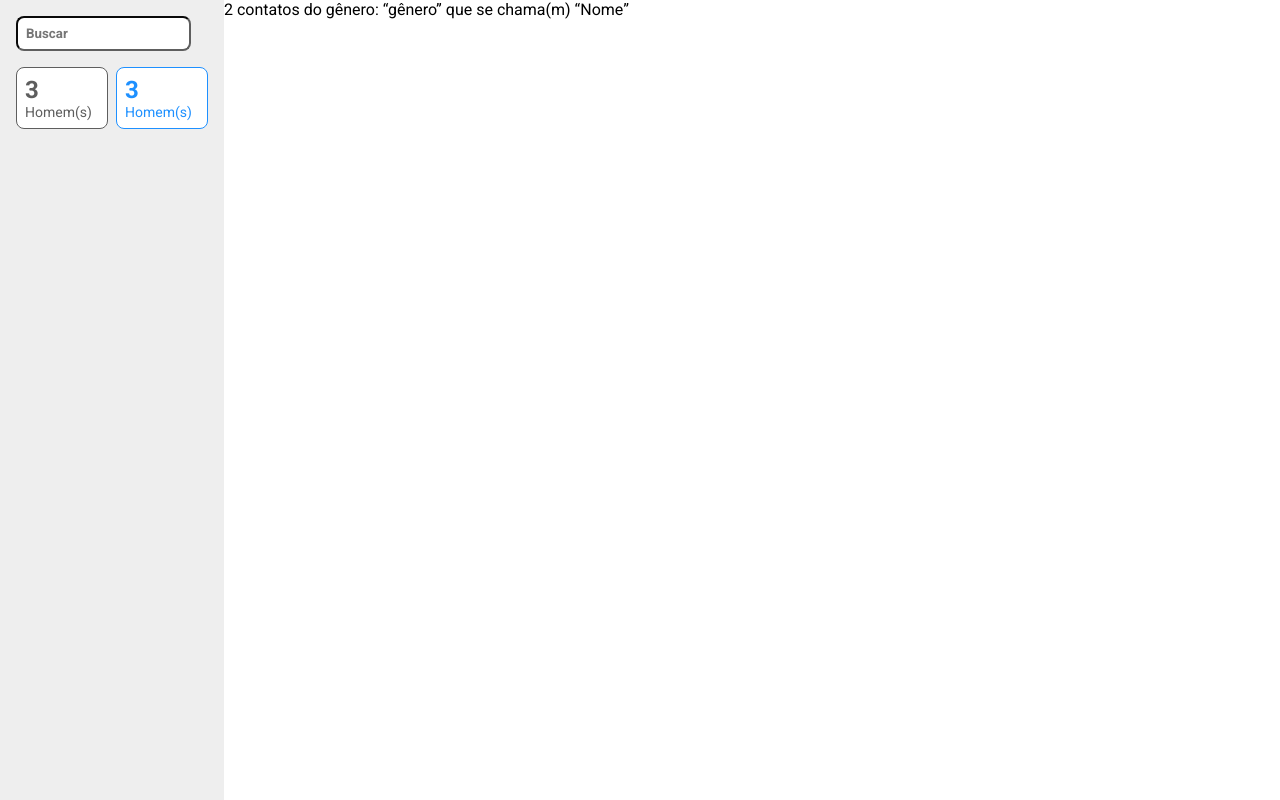
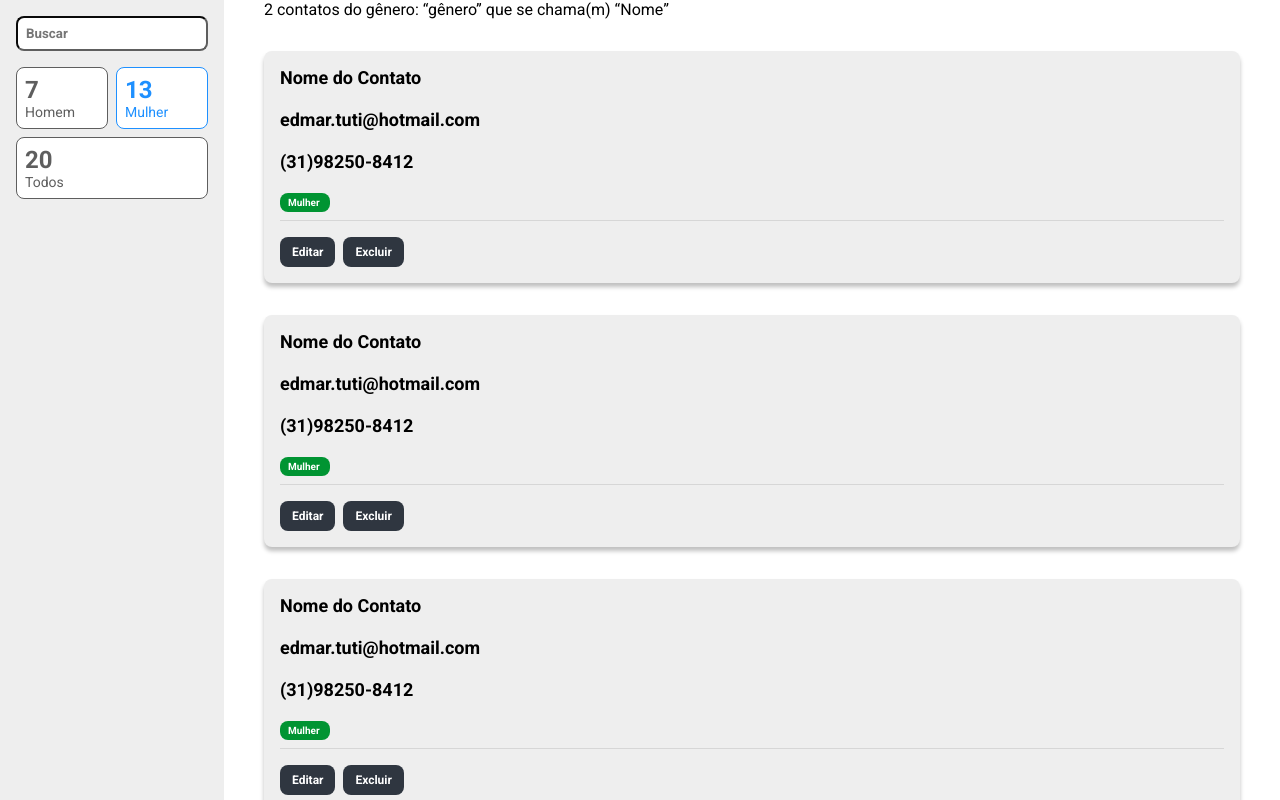
Before and after one commit to EdmarAugust0/lista-de-contatos, a React (Create React App) app: page / in a window 1280 px wide. Shown: the top 800 px of the page. Built offline with nearby package versions, Linux system fonts and the light colour scheme.

Commit message:
adiconado area dos contatos e terminado o filtro

```diff
--- a/src/components/FiltroCard/index.tsx
+++ b/src/components/FiltroCard/index.tsx
@@ -1,13 +1,17 @@
+import { ReactNode } from 'react'
 import * as S from './styles'
 
 export type Props = {
   ativo?: boolean
+  contador: number
+  legenda: string
+  children?: ReactNode
 }
 
-const FiltroCard = (props: Props) => (
-  <S.Card ativo={props.ativo}>
-    <S.Contador>3</S.Contador>
-    <S.Label>Homem(s)</S.Label>
+const FiltroCard = ({ ativo, contador, legenda }: Props) => (
+  <S.Card ativo={ativo}>
+    <S.Contador>{contador}</S.Contador>
+    <S.Label>{legenda}</S.Label>
   </S.Card>
 )
 
--- a/src/components/FiltroCard/styles.ts
+++ b/src/components/FiltroCard/styles.ts
@@ -2,12 +2,16 @@ import styled from 'styled-components'
 import variaveis from '../../styles/variaveis'
 import { Props } from '.'
 
-export const Card = styled.div<Props>`
+type PropsSemLegendaEContador = Omit<Props, 'contador' | 'legenda'>
+
+export const Card = styled.div<PropsSemLegendaEContador>`
   padding: 8px;
-  border: 1px solid ${(props) => (props.ativo ? '#1e90ff' : '#5e5e5e')};
+  border: 1px solid ${(props) => (props?.ativo ? '#1e90ff' : '#5e5e5e')};
   background-color: ${variaveis.branco};
-  color: ${(props) => (props.ativo ? '#1e90ff' : '#5e5e5e')};
+  color: ${(props) => (props?.ativo ? '#1e90ff' : '#5e5e5e')};
   border-radius: 8px;
+  margin-bottom: 8px;
+  cursor: pointer;
 `
 
 export const Contador = styled.div`
--- /dev/null
+++ b/src/components/Tarefa/index.tsx
@@ -0,0 +1,17 @@
+import * as S from './styles'
+
+const Tarefa = () => (
+  <S.Card>
+    <S.Nome as="textarea">Nome do Contato</S.Nome>
+    <S.Email as="textarea">edmar.tuti@hotmail.com</S.Email>
+    <S.Tell as="textarea">(31)98250-8412</S.Tell>
+    <S.GeneroTag>Mulher</S.GeneroTag>
+
+    <S.BarraAcoes>
+      <S.Botao>Editar</S.Botao>
+      <S.Botao>Excluir</S.Botao>
+    </S.BarraAcoes>
+  </S.Card>
+)
+
+export default Tarefa
--- /dev/null
+++ b/src/components/Tarefa/styles.ts
@@ -0,0 +1,64 @@
+import styled from 'styled-components'
+import variaveis from '../../styles/variaveis'
+
+export const Card = styled.div`
+  background-color: ${variaveis.cinzaClaro};
+  box-shadow: 0px 4px 4px rgba(0, 0, 0, 0.25);
+  padding: 16px;
+  margin-top: 32px;
+  border-radius: 8px;
+  display: flex;
+  flex-direction: column;
+`
+
+export const Nome = styled.h3`
+  font-size: 18px;
+  font-weight: bold;
+  background-color: ${variaveis.cinzaClaro};
+  border: none;
+  resize: none;
+`
+
+export const GeneroTag = styled.span`
+  padding: 4px 8px;
+  margin-bottom: 8px;
+  color: ${variaveis.branco};
+  background-color: ${variaveis.verde};
+  font-weight: bold;
+  font-size: 10px;
+  border-radius: 8px;
+  width: 50px;
+`
+
+export const Email = styled.h4`
+  font-size: 18px;
+  font-weight: bold;
+  background-color: ${variaveis.cinzaClaro};
+  border: none;
+  resize: none;
+`
+
+export const Tell = styled.h4`
+  font-size: 18px;
+  font-weight: bold;
+  background-color: ${variaveis.cinzaClaro};
+  border: none;
+  resize: none;
+`
+
+export const BarraAcoes = styled.div`
+  border-top: 1px solid rgba(0, 0, 0, 0.1);
+  padding-top: 16px;
+`
+
+export const Botao = styled.button`
+  font-size: 12px;
+  font-weight: bold;
+  background-color: #2f3640;
+  color: ${variaveis.branco};
+  padding: 8px 12px;
+  margin-right: 8px;
+  border: none;
+  border-radius: 8px;
+  cursor: pointer;
+`
--- a/src/containers/BarraLateral/index.tsx
+++ b/src/containers/BarraLateral/index.tsx
@@ -5,11 +5,12 @@ import * as S from './styles'
 const BarraLateral = () => (
   <S.Aside>
     <div>
-      <S.Campo type="text" placeholder="Buscar" />
+      <S.Campo as="input" type="text" placeholder="Buscar" />
       <S.Filtros>
-        <FiltroCard />
-        <FiltroCard ativo />
+        <FiltroCard legenda="Homem" contador={7} />
+        <FiltroCard legenda="Mulher" contador={13} ativo />
       </S.Filtros>
+      <FiltroCard legenda="Todos" contador={20} />
     </div>
   </S.Aside>
 )
--- a/src/containers/BarraLateral/styles.ts
+++ b/src/containers/BarraLateral/styles.ts
@@ -20,4 +20,5 @@ export const Campo = styled.input`
   font-weight: bold;
   color: ${variaveis.cinza};
   border-color: ${variaveis.cinza};
+  width: 100%;
 `
--- a/src/containers/ListaDeContatos/index.tsx
+++ b/src/containers/ListaDeContatos/index.tsx
@@ -1,10 +1,30 @@
+import Tarefa from '../../components/Tarefa'
+import { Container } from './styles'
+
 const ListaDeContatos = () => (
-  <main>
+  <Container>
     <p>
       2 contatos do gênero: &ldquo;gênero&rdquo; que se chama(m)
       &ldquo;Nome&rdquo;
     </p>
-  </main>
+    <ul>
+      <li>
+        <Tarefa />
+      </li>
+      <li>
+        <Tarefa />
+      </li>
+      <li>
+        <Tarefa />
+      </li>
+      <li>
+        <Tarefa />
+      </li>
+      <li>
+        <Tarefa />
+      </li>
+    </ul>
+  </Container>
 )
 
 export default ListaDeContatos
--- /dev/null
+++ b/src/containers/ListaDeContatos/styles.ts
@@ -0,0 +1,5 @@
+import styled from 'styled-components'
+
+export const Container = styled.main`
+  padding: 0 40px;
+`
--- a/src/styles/index.ts
+++ b/src/styles/index.ts
@@ -6,6 +6,7 @@ const EstiloGlobal = createGlobalStyle`
     padding: 0;
     box-sizing: border-box;
     font-family: Roboto, sans-serif;
+    list-style: none;
   }
 `
 
--- a/src/styles/variaveis.ts
+++ b/src/styles/variaveis.ts
@@ -1,5 +1,6 @@
 export default {
   cinza: '#5e5e5e',
   cinzaClaro: '#eee',
-  branco: '#fff'
+  branco: '#fff',
+  verde: '#009432'
 }
```
